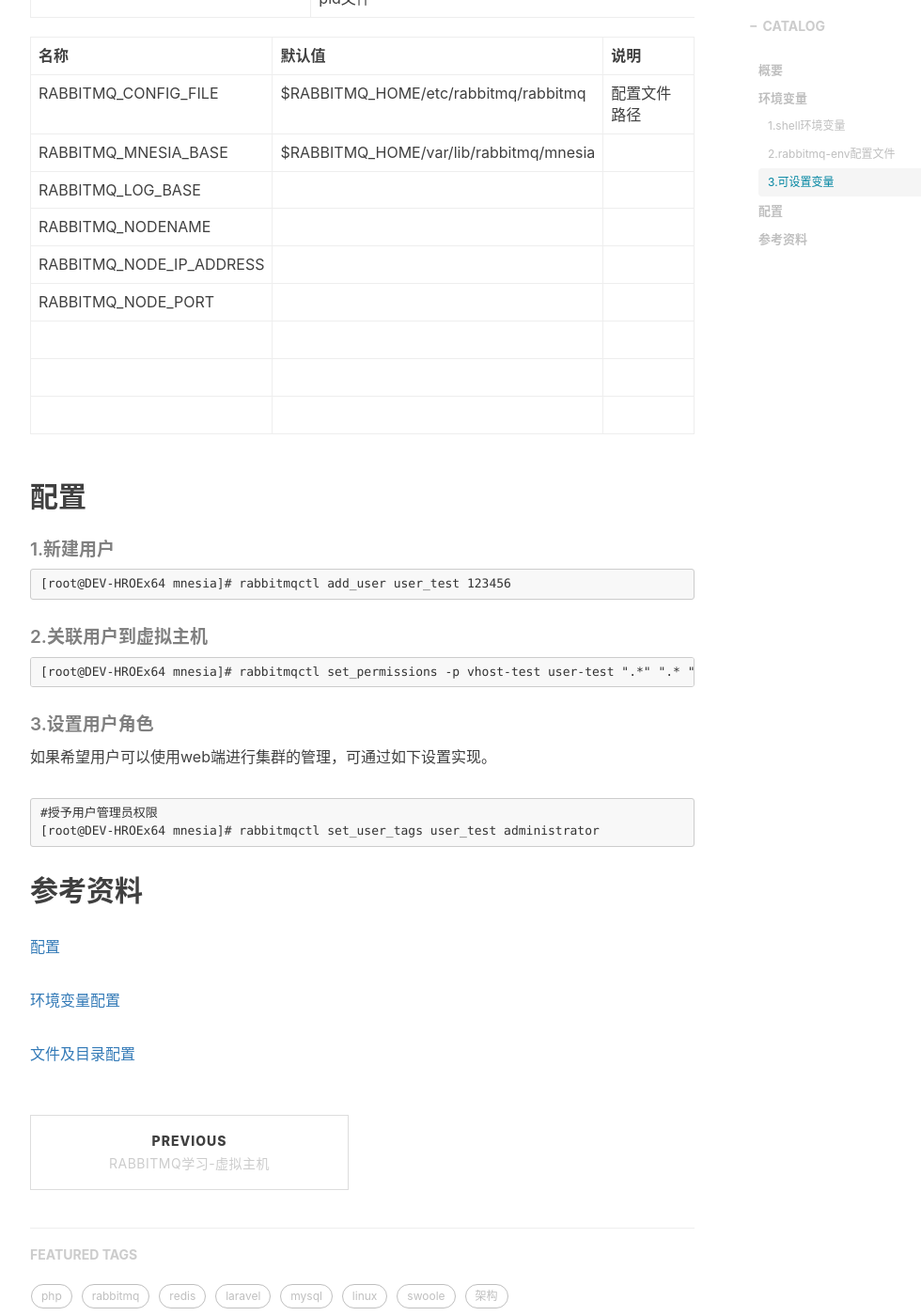
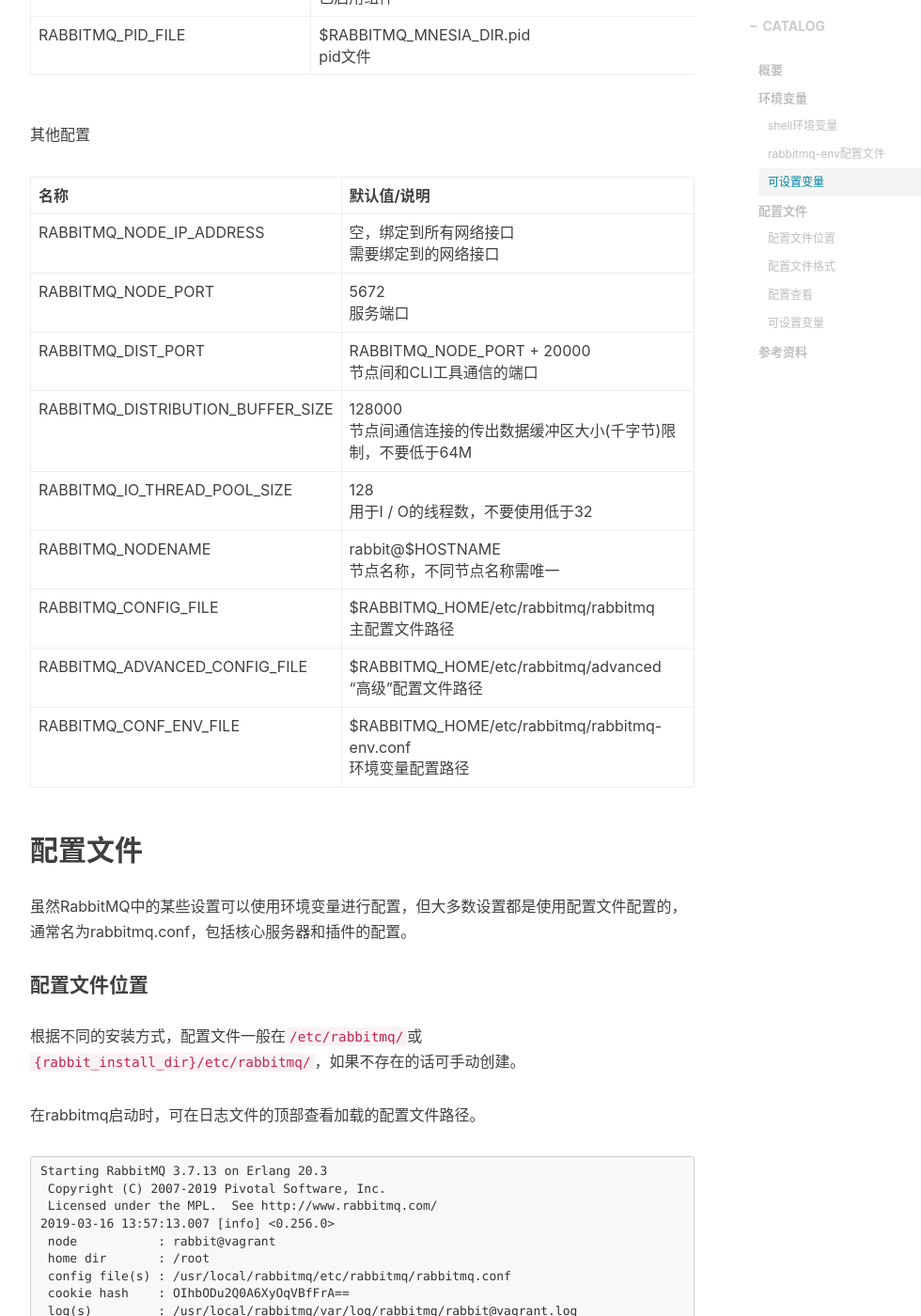
Before and after one commit to xuanxuan2016/xuanxuan2016.github.io, a Jekyll site: the page built from _posts/2019-03-15-11-rabbitmq-study-configuration.md, in a window 1280 px wide and 1400 px high, scrolled down 2215 px. Shown: the whole window at 94% size, without its empty margins (233-1213 px from the left). Built offline with Jekyll 4.4.1, drawn with Linux system fonts in a browser that asks for light colours; nearby versions of some CDN libraries; comment, search, counter and statistics services are not loaded; some of the changed text lies outside the part shown.

Commit message:
Update 2019-03-15-11-rabbitmq-study-configuration.md

````diff
--- a/_posts/2019-03-15-11-rabbitmq-study-configuration.md
+++ b/_posts/2019-03-15-11-rabbitmq-study-configuration.md
@@ -11,7 +11,7 @@ tags:
     - rabbitmq
 ---
 
-> 介绍RabbitMQ中怎么来实现自定义的配置。
+> 介绍RabbitMQ中的参数配置。
 
 ## 概要
 
@@ -22,24 +22,29 @@ rabbitmq在启动时会使用很多默认的配置，这些配置一般在开发
 ## 环境变量
 
 <p>
-rabbitmq的环境变量可用于配置一些常规的参数，对于节点上更深的配置，还是需要在配置文件（rabbitmq.conf）中进行。rabbitmq的环境变量除了内置的，还可通过shell或rabbitmq-env.conf进行设置。
+rabbitmq的环境变量可用于配置某些服务器参数：节点名称，rabbitmq配置文件位置，节点间通信端口，ErlangVM标志等。rabbitmq的环境变量除了内置的，还可通过shell或rabbitmq-env.conf进行设置。
 </p>
 
 <p style="color:red;">
 Tips：变量优先级为，shell>rabbitmq-env.conf>内置
 </p>
 
-#### 1.shell环境变量
+#### shell环境变量
 
 ```linux
-#直接设置
+#局部设置
+[root@DEV-HROEx64 mnesia]# RABBITMQ_NODE_PORT=5674 rabbitmq-server -detached
+```
+
+```linux
+#全局直接设置
 [root@DEV-HROEx64 mnesia]# export RABBITMQ_NODE_PORT=5674
 #移除设置
 [root@DEV-HROEx64 mnesia]# export -n RABBITMQ_NODE_PORT
 ```
 
 ```linux
-#/etc/profile
+#全局文件设置
 [root@DEV-HROEx64 mnesia]# vim /etc/profile
 [root@DEV-HROEx64 mnesia]# 写入配置保存
 [root@DEV-HROEx64 mnesia]# source /etc/profile
@@ -49,7 +54,7 @@ Tips：变量优先级为，shell>rabbitmq-env.conf>内置
 Tips：变量名需要携带<code>RABBITMQ_</code>前缀。
 </p>
 
-#### 2.rabbitmq-env配置文件
+#### rabbitmq-env配置文件
 
 <p>
 配置文件的位置一般固定为<code>${install-prefix}/etc/rabbitmq/rabbitmq-env.conf</code>，如果文件不存在，可手动创建。
@@ -77,44 +82,105 @@ RABBITMQ_PLUGINS_DIR | $RABBITMQ_HOME/plugins <br> 可用组件路径
 RABBITMQ_ENABLED_PLUGINS_FILE | $RABBITMQ_HOME/etc/rabbitmq/enabled_plugins <br> 已启用组件
 RABBITMQ_PID_FILE | $RABBITMQ_MNESIA_DIR.pid <br> pid文件
 
-名称 | 默认值 | 说明
----|---|---
-RABBITMQ_CONFIG_FILE | $RABBITMQ_HOME/etc/rabbitmq/rabbitmq | 配置文件路径
-RABBITMQ_MNESIA_BASE | $RABBITMQ_HOME/var/lib/rabbitmq/mnesia |
-RABBITMQ_LOG_BASE||
-RABBITMQ_NODENAME||
-RABBITMQ_NODE_IP_ADDRESS||
-RABBITMQ_NODE_PORT||
-||
-||
-||
+<p>
+其他配置
+</p>
 
+名称 | 默认值/说明
+---|---
+RABBITMQ_NODE_IP_ADDRESS | 空，绑定到所有网络接口 <br> 需要绑定到的网络接口
+RABBITMQ_NODE_PORT | 5672 <br> 服务端口
+RABBITMQ_DIST_PORT | RABBITMQ_NODE_PORT + 20000 <br> 节点间和CLI工具通信的端口
+RABBITMQ_DISTRIBUTION_BUFFER_SIZE | 128000 <br> 节点间通信连接的传出数据缓冲区大小(千字节)限制，不要低于64M
+RABBITMQ_IO_THREAD_POOL_SIZE | 128 <br> 用于I / O的线程数，不要使用低于32
+RABBITMQ_NODENAME | rabbit@$HOSTNAME <br> 节点名称，不同节点名称需唯一
+RABBITMQ_CONFIG_FILE | $RABBITMQ_HOME/etc/rabbitmq/rabbitmq <br> 主配置文件路径
+RABBITMQ_ADVANCED_CONFIG_FILE | $RABBITMQ_HOME/etc/rabbitmq/advanced <br> "高级"配置文件路径
+RABBITMQ_CONF_ENV_FILE | $RABBITMQ_HOME/etc/rabbitmq/rabbitmq-env.conf <br> 环境变量配置路径
 
-
-## 配置
-
-##### 1.新建用户
-
-```linux
-[root@DEV-HROEx64 mnesia]# rabbitmqctl add_user user_test 123456
-```
-
-##### 2.关联用户到虚拟主机
-
-```linux
-[root@DEV-HROEx64 mnesia]# rabbitmqctl set_permissions -p vhost-test user-test ".*" ".* ".*"
-```
-
-##### 3.设置用户角色
+## 配置文件
 
 <p>
-如果希望用户可以使用web端进行集群的管理，可通过如下设置实现。
+虽然RabbitMQ中的某些设置可以使用环境变量进行配置，但大多数设置都是使用配置文件配置的，通常名为rabbitmq.conf，包括核心服务器和插件的配置。
+</p>
+
+#### 配置文件位置
+
+<p>
+根据不同的安装方式，配置文件一般在<code>/etc/rabbitmq/</code>或<code>{rabbit_install_dir}/etc/rabbitmq/</code>，如果不存在的话可手动创建。
+</p>
+
+<p>
+在rabbitmq启动时，可在日志文件的顶部查看加载的配置文件路径。
 </p>
 
 ```linux
-#授予用户管理员权限
-[root@DEV-HROEx64 mnesia]# rabbitmqctl set_user_tags user_test administrator
+Starting RabbitMQ 3.7.13 on Erlang 20.3
+ Copyright (C) 2007-2019 Pivotal Software, Inc.
+ Licensed under the MPL.  See http://www.rabbitmq.com/
+2019-03-16 13:57:13.007 [info] <0.256.0>
+ node           : rabbit@vagrant
+ home dir       : /root
+ config file(s) : /usr/local/rabbitmq/etc/rabbitmq/rabbitmq.conf
+ cookie hash    : OIhbODu2Q0A6XyOqVBfFrA==
+ log(s)         : /usr/local/rabbitmq/var/log/rabbitmq/rabbit@vagrant.log
+                : /usr/local/rabbitmq/var/log/rabbitmq/rabbit@vagrant_upgrade.log
+ database dir   : /usr/local/rabbitmq/var/lib/rabbitmq/mnesia/rabbit@vagrant
 ```
+
+<p>
+如果开启web管理页面的话，也可以在节点的信息中查看配置文件路径。
+</p>
+
+![image](https://github.com/xuanxuan2016/xuanxuan2016.github.io/blob/master/img/2019-03-15-11-rabbitmq-study-configuration/20190316140308.png?raw=true)
+
+#### 配置文件格式
+
+<p>
+在RabbitMQ 3.7.0之前，RabbitMQ配置文件使用<a href="http://erlang.org/doc/man/config.html" traget="_blank">Erlang术语</a>配置格式，新版本仍然支持该格式以实现向后兼容性。不过建议运行3.7.0或更高版本的用户考虑新的sysctl格式。
+</p>
+
+<p>
+老格式配置示例
+</p>
+
+```linux
+[
+  {rabbit, [{ssl_options, [{cacertfile,           "/path/to/testca/cacert.pem"},
+                           {certfile,             "/path/to/server_certificate.pem"},
+                           {keyfile,              "/path/to/server_key.pem"},
+                           {verify,               verify_peer},
+                           {fail_if_no_peer_cert, true}]}]}
+]
+```
+
+<p>
+新格式配置示例
+</p>
+
+```linux
+ssl_options.cacertfile           = /path/to/testca/cacert.pem
+ssl_options.certfile             = /path/to/server_certificate.pem
+ssl_options.keyfile              = /path/to/server_key.pem
+ssl_options.verify               = verify_peer
+ssl_options.fail_if_no_peer_cert = true
+```
+
+<p>
+新格式虽然易于理解与编辑，但是如果需要使用深层嵌套的数据结构来表达配置时，还是需要使用老格式的方式，如<a href="https://www.rabbitmq.com/ldap.html" traget="_blank">LDAP功能</a>。
+</p>
+
+#### 配置查看
+
+<p>
+可使用<code>rabbitmqctl environment </code>命令显示当前的有效配置，配置为用户设置的与系统默认配置的合并结果。
+</p>
+
+#### 可设置变量
+
+[rabbitmq.conf配置示例](https://github.com/rabbitmq/rabbitmq-server/blob/master/docs/rabbitmq.conf.example)
+
+[advanced.config配置示例](https://github.com/rabbitmq/rabbitmq-server/blob/master/docs/advanced.config.example)
 
 ## 参考资料
 
````
Also changed, not shown: other parts of _posts/2019-03-15-11-rabbitmq-study-configuration.md (+1 -1 lines).
